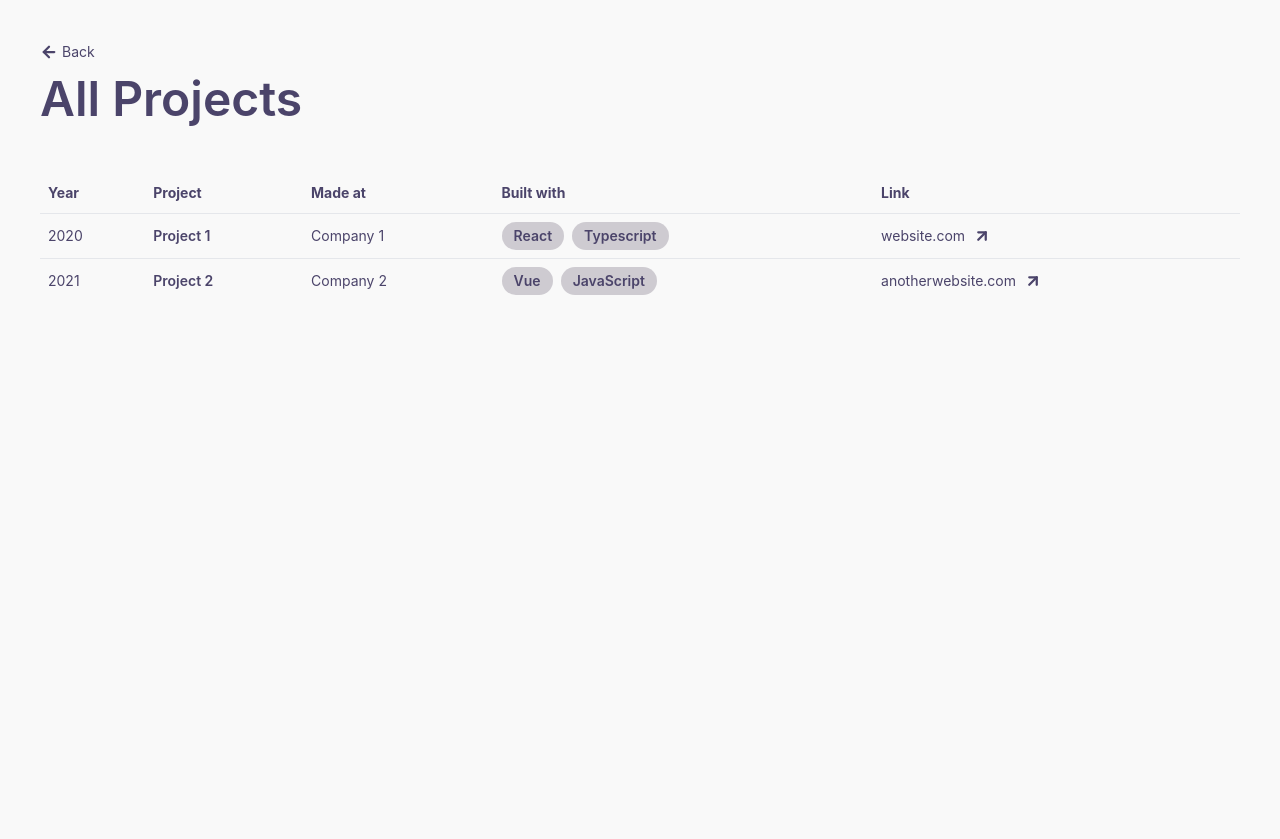
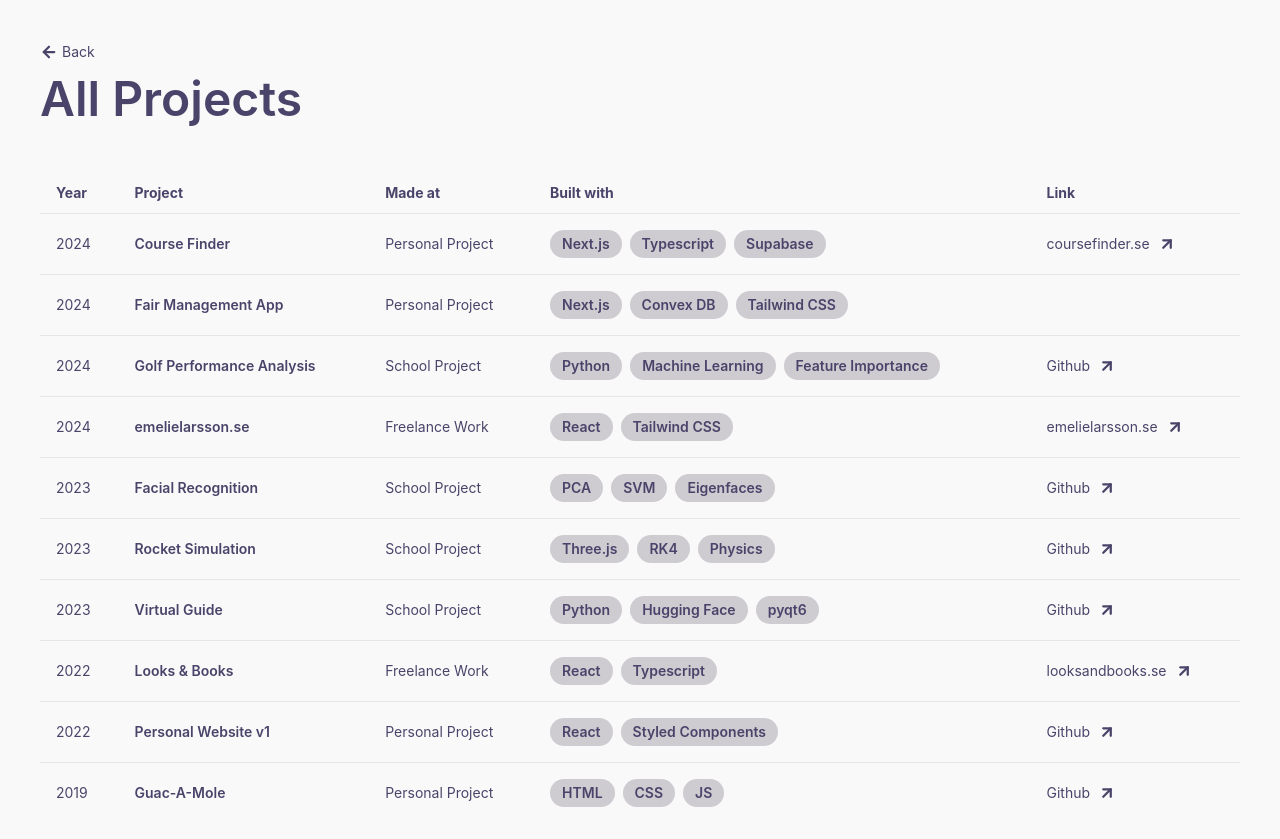
Before and after one commit to filipbagen/portfolio, a React (Vite) app: page /archive in a window 1280 px wide. Before the commit the page ends 800 px from the top, so only its background shows below. Built offline with nearby package versions, Linux system fonts and the light colour scheme; a web font is replaced by a local one.

Commit message:
Update project archive with new entries and fix link display

```diff
--- a/src/components/Archive.tsx
+++ b/src/components/Archive.tsx
@@ -15,20 +15,87 @@ import Badge from './ui/Badge';
 // Define your data in a JSON-like structure
 const projects = [
   {
-    year: '2020',
-    name: 'Project 1',
-    company: 'Company 1',
-    builtWith: ['React', 'Typescript'],
-    link: 'website.com',
+    year: '2024',
+    name: 'Course Finder',
+    company: 'Personal Project',
+    builtWith: ['Next.js', 'Typescript', 'Supabase'],
+    link: 'https://www.coursefinder.se',
+    displayLink: 'coursefinder.se',
   },
   {
-    year: '2021',
-    name: 'Project 2',
-    company: 'Company 2',
-    builtWith: ['Vue', 'JavaScript'],
-    link: 'anotherwebsite.com',
+    year: '2024',
+    name: 'Fair Management App',
+    company: 'Personal Project',
+    builtWith: ['Next.js', 'Convex DB', 'Tailwind CSS'],
+    link: '',
+    displayLink: '',
   },
-  // Add more project objects as needed
+  {
+    year: '2024',
+    name: 'Golf Performance Analysis',
+    company: 'School Project',
+    builtWith: ['Python', 'Machine Learning', 'Feature Importance'],
+    link: 'https://github.com/filipbagen/golf-performance-analysis',
+    displayLink: 'Github',
+  },
+  {
+    year: '2024',
+    name: 'emelielarsson.se',
+    company: 'Freelance Work',
+    builtWith: ['React', 'Tailwind CSS'],
+    link: 'https://emelielarsson.se',
+    displayLink: 'emelielarsson.se',
+  },
+  {
+    year: '2023',
+    name: 'Facial Recognition',
+    company: 'School Project',
+    builtWith: ['PCA', 'SVM', 'Eigenfaces'],
+    link: 'https://github.com/filipbagen/facial-recognition',
+    displayLink: 'Github',
+  },
+  {
+    year: '2023',
+    name: 'Rocket Simulation',
+    company: 'School Project',
+    builtWith: ['Three.js', 'RK4', 'Physics'],
+    link: 'https://github.com/filipbagen/rocket-simulation',
+    displayLink: 'Github',
+  },
+
+  {
+    year: '2023',
+    name: 'Virtual Guide',
+    company: 'School Project',
+    builtWith: ['Python', 'Hugging Face', 'pyqt6'],
+    link: 'https://github.com/filipbagen/virtual-guide',
+    displayLink: 'Github',
+  },
+  {
+    year: '2022',
+    name: 'Looks & Books',
+    company: 'Freelance Work',
+    builtWith: ['React', 'Typescript'],
+    link: 'https://looksandbooks.se',
+    displayLink: 'looksandbooks.se',
+  },
+  {
+    year: '2022',
+    name: 'Personal Website v1',
+    company: 'Personal Project',
+    builtWith: ['React', 'Styled Components'],
+    link: 'https://github.com/filipbagen/portfolio-v1',
+    displayLink: 'Github',
+  },
+
+  {
+    year: '2019',
+    name: 'Guac-A-Mole',
+    company: 'Personal Project',
+    builtWith: ['HTML', 'CSS', 'JS'],
+    link: 'https://filipbagen.github.io/guac-a-mole/',
+    displayLink: 'Github',
+  },
 ];
 
 export default function Archive() {
@@ -74,12 +141,14 @@ export default function Archive() {
                   rel="noopener noreferrer"
                   className="group flex items-center gap-2"
                 >
-                  {project.link}
-                  <ArrowUpRight
-                    strokeWidth={3}
-                    size={18}
-                    className="transform transition-transform group-hover:translate-x-1 group-hover:-translate-y-1"
-                  />
+                  {project.displayLink}
+                  {project.displayLink && (
+                    <ArrowUpRight
+                      strokeWidth={3}
+                      size={18}
+                      className="transform transition-transform group-hover:translate-x-1 group-hover:-translate-y-1"
+                    />
+                  )}
                 </a>
               </TableCell>
             </TableRow>
--- a/src/components/ui/Table.tsx
+++ b/src/components/ui/Table.tsx
@@ -91,7 +91,7 @@ const TableHead = React.forwardRef<
 >(({ className, ...props }, ref) => (
   <th
     ref={ref}
-    className={`h-10 px-2 text-left align-middle font-bold text-muted-foreground [&:has([role=checkbox])]:pr-0 [&>[role=checkbox]]:translate-y-[2px] ${
+    className={`h-10 px-4 text-left align-middle font-bold text-muted-foreground [&:has([role=checkbox])]:pr-0 [&>[role=checkbox]]:translate-y-[2px] ${
       className || ''
     }`}
     {...props}
@@ -108,7 +108,7 @@ const TableCell = React.forwardRef<
 >(({ className, ...props }, ref) => (
   <td
     ref={ref}
-    className={`p-2 align-middle [&:has([role=checkbox])]:pr-0 [&>[role=checkbox]]:translate-y-[2px] ${
+    className={`p-4 align-middle [&:has([role=checkbox])]:pr-0 [&>[role=checkbox]]:translate-y-[2px] ${
       className || ''
     }`}
     {...props}
```
